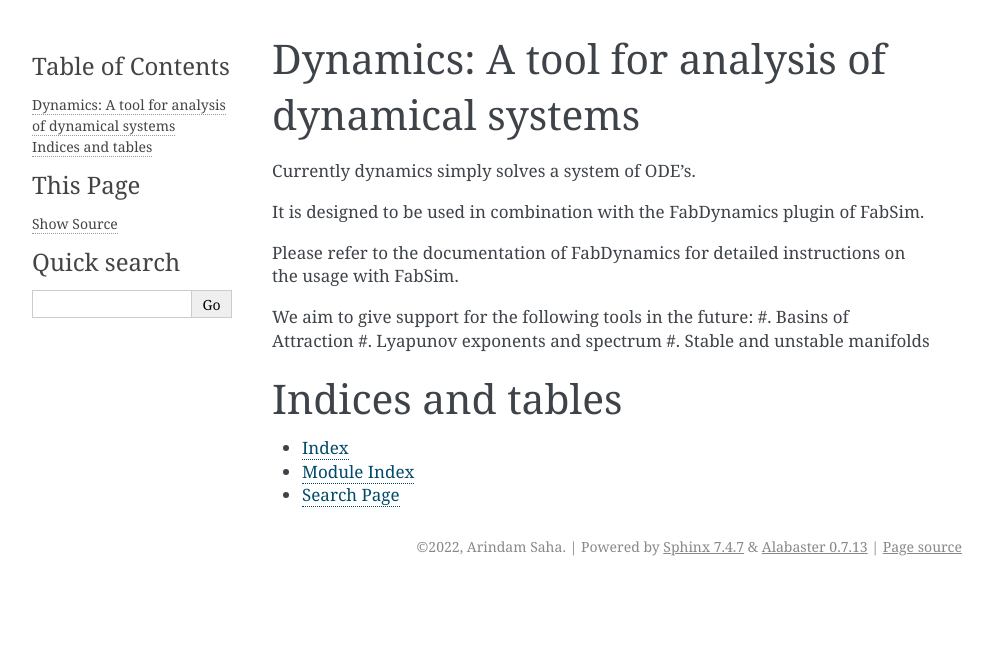
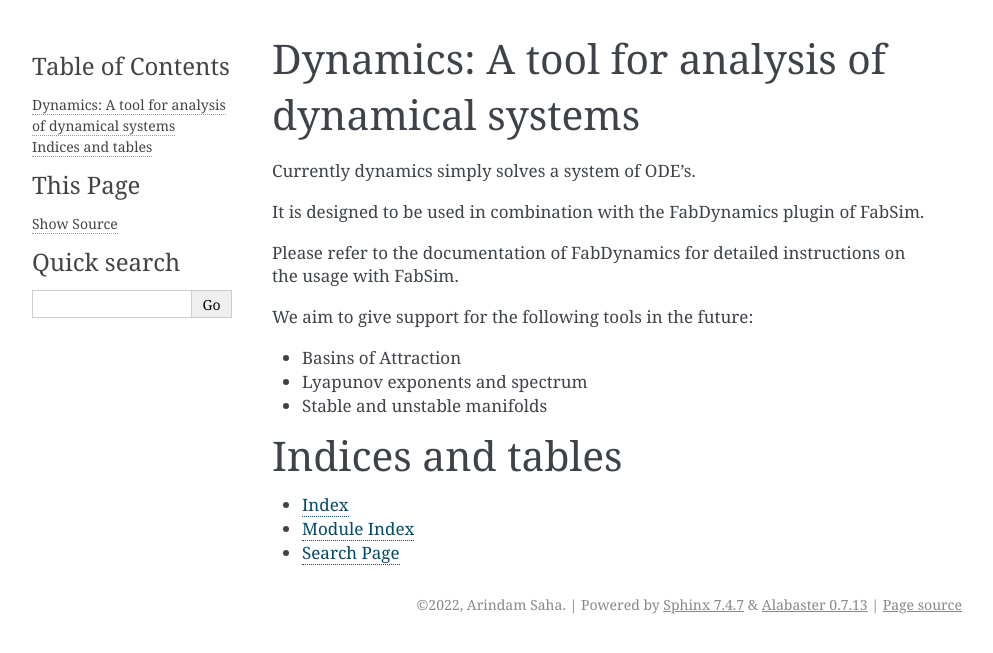
Before and after one commit to arindamsaha1507/dynamics, a Sphinx documentation site: the page built from docs/source/index.rst, in a window 1280 px wide. Shown: the top 653 px of the page, without its empty margins (148-1141 px from the left). Built offline with Sphinx 7.4.7, drawn with Linux system fonts in a browser that asks for light colours.

Commit message:
Debugged list

```diff
--- a/docs/source/index.rst
+++ b/docs/source/index.rst
@@ -13,9 +13,10 @@ It is designed to be used in combination with the FabDynamics plugin of FabSim.
 Please refer to the documentation of FabDynamics for detailed instructions on the usage with FabSim.
 
 We aim to give support for the following tools in the future:
-#. Basins of Attraction
-#. Lyapunov exponents and spectrum
-#. Stable and unstable manifolds
+
+* Basins of Attraction
+* Lyapunov exponents and spectrum
+* Stable and unstable manifolds
 
 .. toctree::
    :maxdepth: 2
```
